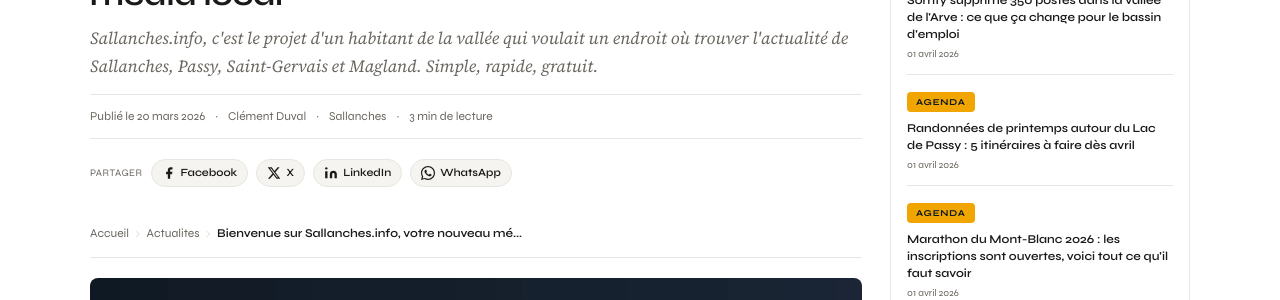
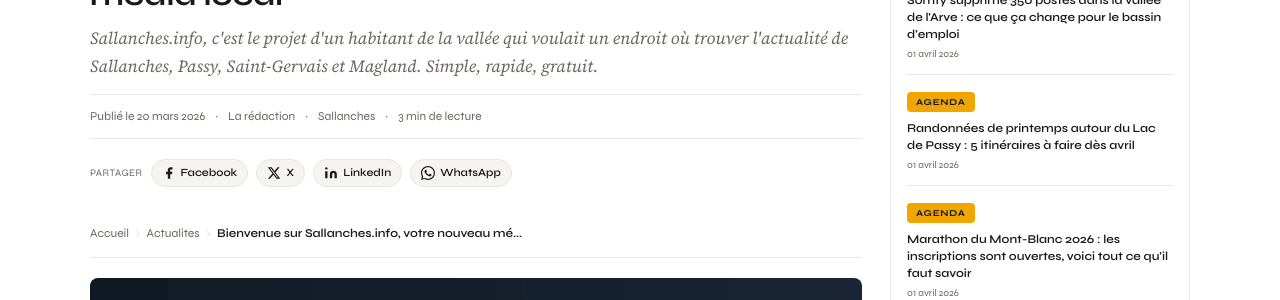
Before and after one commit to DuvalDVL/sallanches.info, a Jekyll site: the page built from _posts/actualites/2026-03-20-bienvenue-sallanches-info.md, in a window 1280 px wide and 900 px high. Shown: the part 226-526 px from the top of the window. Built offline with Jekyll 4.4.1, drawn with Linux system fonts in a browser that asks for light colours.

Commit message:
Update 2026-03-20-bienvenue-sallanches-info.md

```diff
--- a/_posts/actualites/2026-03-20-bienvenue-sallanches-info.md
+++ b/_posts/actualites/2026-03-20-bienvenue-sallanches-info.md
@@ -4,7 +4,7 @@ title: "Bienvenue sur Sallanches.info, votre nouveau média local"
 description: "Sallanches.info, c'est le projet d'un habitant de la vallée qui voulait un endroit où trouver l'actualité de Sallanches, Passy, Saint-Gervais et Magland. Simple, rapide, gratuit."
 date: 2026-03-20
 category: Actualites
-author: Clément Duval
+author: La rédaction
 ville: Sallanches
 reading_time: 3
 image: /assets/img/articles/lancement-sallanches-info.webp
```
